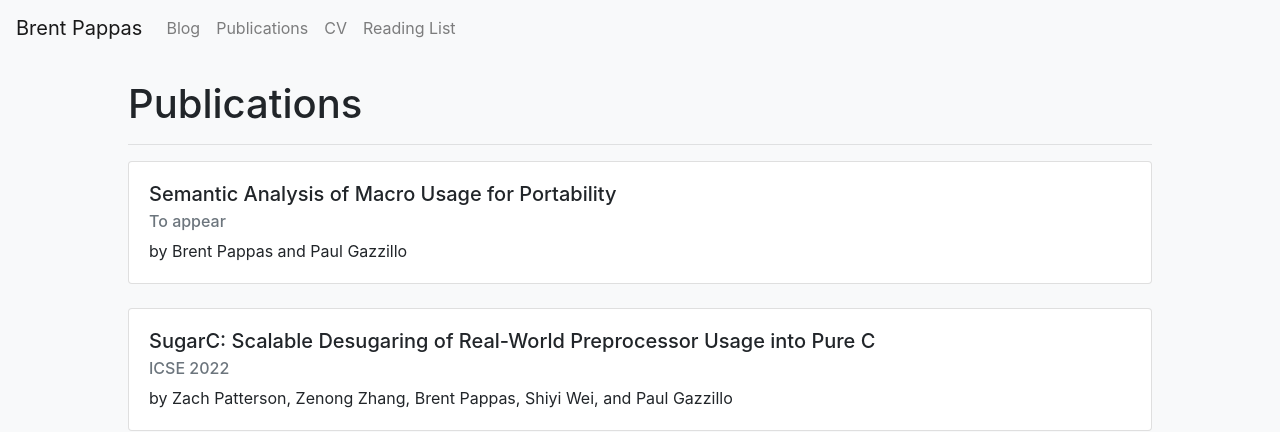
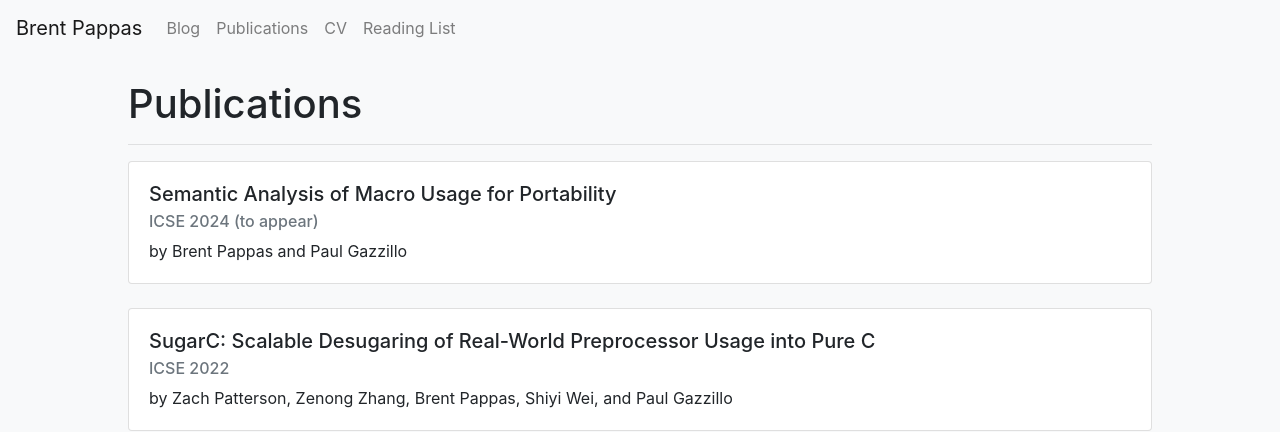
Before and after one commit to PappasBrent/pappasbrent.github.io, a Jekyll site: the page built from publications.html, in a window 1280 px wide. Shown: the top 432 px of the page. Built offline with Jekyll 4.4.1, drawn with Linux system fonts in a browser that asks for light colours.

Commit message:
Add conference to ICSE 2024 paper

```diff
--- a/publications.html
+++ b/publications.html
@@ -6,7 +6,7 @@
 <div class="card mb-4">
     <div class="card-body">
         <h5 class="card-title">Semantic Analysis of Macro Usage for Portability</h5>
-        <h6 class="card-subtitle mb-2 text-muted">To appear</h6>
+        <h6 class="card-subtitle mb-2 text-muted">ICSE 2024 (to appear)</h6>
         <p class="card-text">by Brent Pappas and Paul Gazzillo</p>
     </div>
 </div>
```
